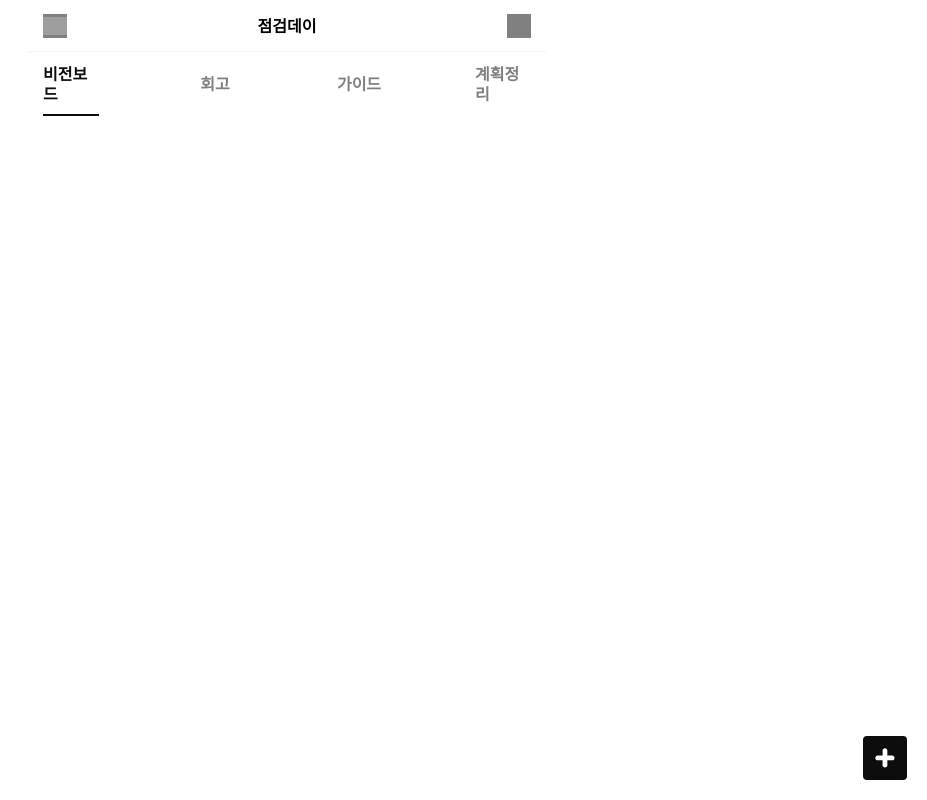
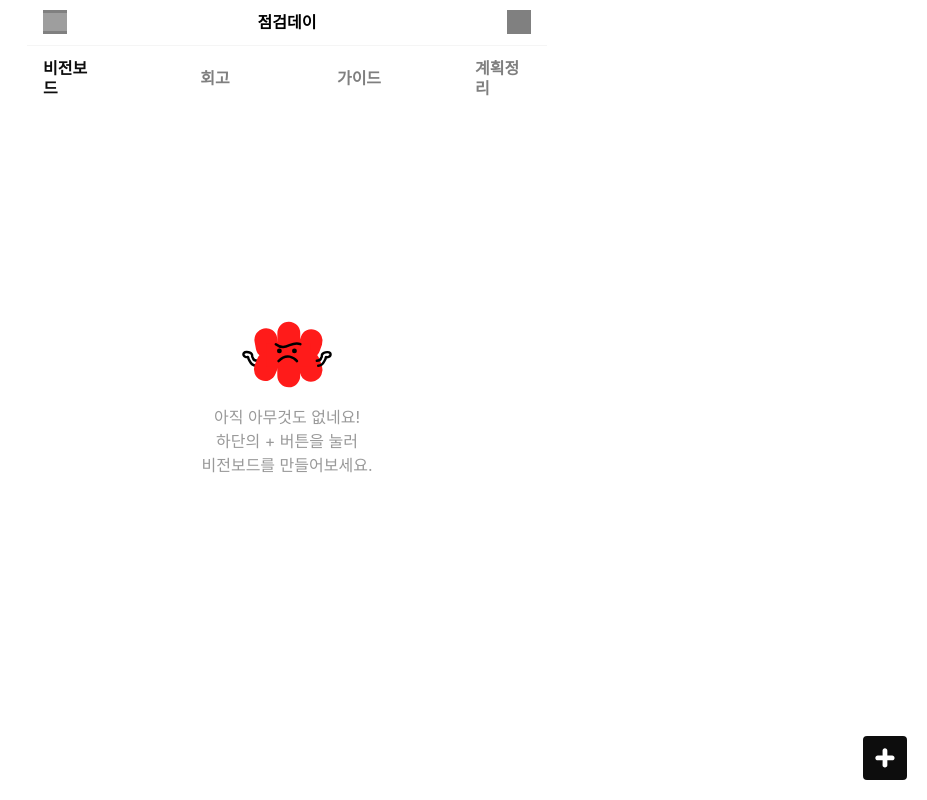
Before and after one commit to sephinek/mvp_project, a React (Vite) app: page /reflection in a window 1280 px wide. Shown: the whole page, without its empty margins (353-1280 px from the left). Built offline with nearby package versions, Linux system fonts and the light colour scheme; grey boxes are pictures that could not be loaded; a web font is replaced by a local one.

Commit message:
점검데이 empty-state 컴포넌트 생성

```diff
--- a/src/App.css
+++ b/src/App.css
@@ -194,7 +194,6 @@ body {
   font-family: var(--font-family-primary);
   font-size: var(--font-size-m);
   font-weight: var(--font-weight-regular);
-  margin: 0 var(--spacing-m);
 }
 ol,
 ul {
--- /dev/null
+++ b/src/components/atoms/ReflectionEmptyState/index.jsx
@@ -0,0 +1,16 @@
+import styles from './index.module.css'
+
+const ReflectionEmptyState = ({ children, ...rest }) => {
+    return (
+        <div className={styles.emptyState}>
+            <div className={styles.emptyStateImage}></div>
+            <div className={styles.emptyStateText}>
+                아직 아무것도 없네요!<br></br>
+                하단의 + 버튼을 눌러<br></br>
+                비전보드를 만들어보세요.<br></br>
+            </div>
+        </div>
+    )
+}
+
+export default ReflectionEmptyState
--- /dev/null
+++ b/src/components/atoms/ReflectionEmptyState/index.module.css
@@ -0,0 +1,25 @@
+.emptyState {
+    width: 100%;
+    height: 100%;
+    background-color: var(--color-white);
+    display: flex;
+    flex-direction: column;
+    align-items: center;
+    justify-content: center;
+}
+.emptyStateImage {
+    width: 100px;
+    height: 70px;
+    background-image: url(../../../assets/characters/reflectionIcon.svg);
+    background-position: center;
+    background-repeat: no-repeat;
+    background-size: 90px auto;
+}
+.emptyStateText {
+    font-size: var(--font-size-lg);
+    line-height: 24px;
+    font-weight: var(--font-weight-regular);
+    color: var(--color-grey-400);
+    text-align: center;
+    padding: 16px 16px 100px;
+}
--- a/src/components/common/Layout/index.module.css
+++ b/src/components/common/Layout/index.module.css
@@ -1,4 +1,5 @@
 .layout {
     margin: 0 auto;
     max-width: 520px;
+    height: 100vh;
 }
--- a/src/pages/Reflection/index.jsx
+++ b/src/pages/Reflection/index.jsx
@@ -1,16 +1,19 @@
+import ReflectionEmptyState from '../../components/atoms/ReflectionEmptyState';
 import ReflectionPlusButton from '../../components/atoms/ReflectionPlusButton';
 import ReflectionTab from '../../components/atoms/ReflectionTab';
 import ReflectionTopBar from '../../components/atoms/ReflectionTopBar';
 import useNavigationPage from '../../hooks/useNavigationPage';
+import styles from './index.module.css';
 
 export default function Reflection() {
   const { state, routePage } = useNavigationPage();
 
   return (
     <>
-      <div>
+      <div className={styles.reflectionPage}>
         <ReflectionTopBar>점검데이</ReflectionTopBar>
         <ReflectionTab></ReflectionTab>
+        <ReflectionEmptyState></ReflectionEmptyState>
         <ReflectionPlusButton></ReflectionPlusButton>
       </div>
     </>
--- a/src/pages/Reflection/index.module.css
+++ b/src/pages/Reflection/index.module.css
@@ -0,0 +1,6 @@
+.reflectionPage {
+    width: 100%;
+    height: 100%;
+    display: flex;
+    flex-direction: column;
+}
```
Also changed, not shown: src/assets/characters/reflectionIcon.svg (added).
